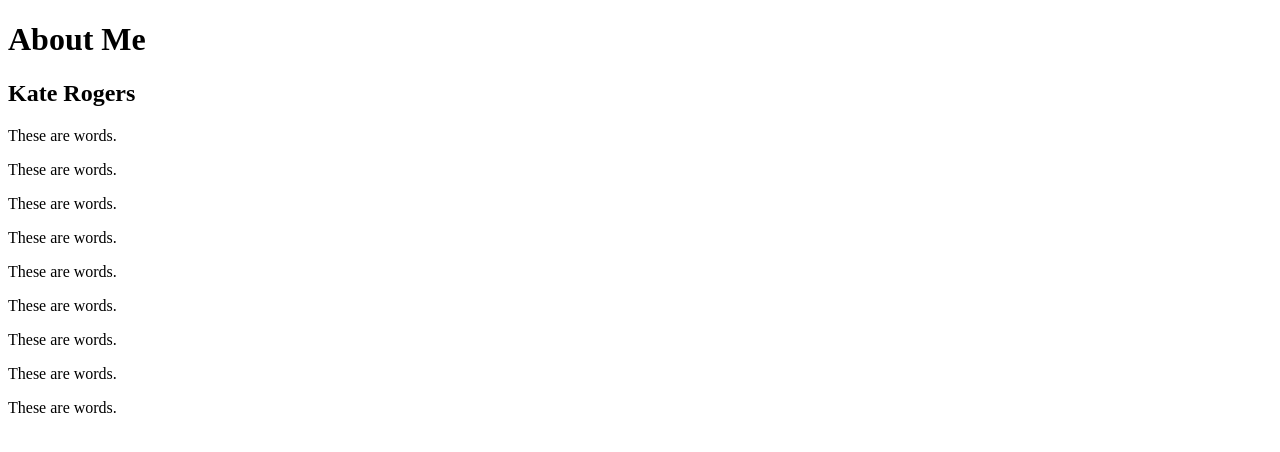
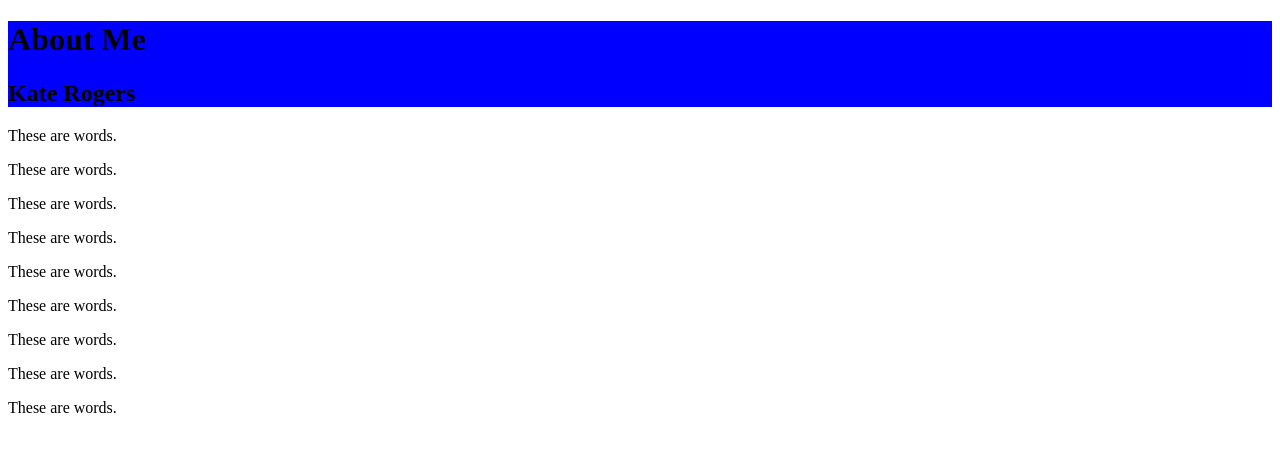
Before and after one commit to KateMcRo/rirstflepo, a plain HTML site: page index.html in a window 1280 px wide. Drawn offline with Linux system fonts and the light colour scheme.

Commit message:
Added CSS

```diff
--- /dev/null
+++ b/assets/style.css
@@ -0,0 +1,3 @@
+header {
+    background: blue;
+}
--- a/index.html
+++ b/index.html
@@ -4,6 +4,7 @@
     <meta charset="UTF-8">
     <meta http-equiv="X-UA-Compatible" content="IE=edge">
     <meta name="viewport" content="width=device-width, initial-scale=1.0">
+    <link rel="stylesheet" href="./assets/style.css">
     <title>Document</title>
 </head>
 <body>
```
